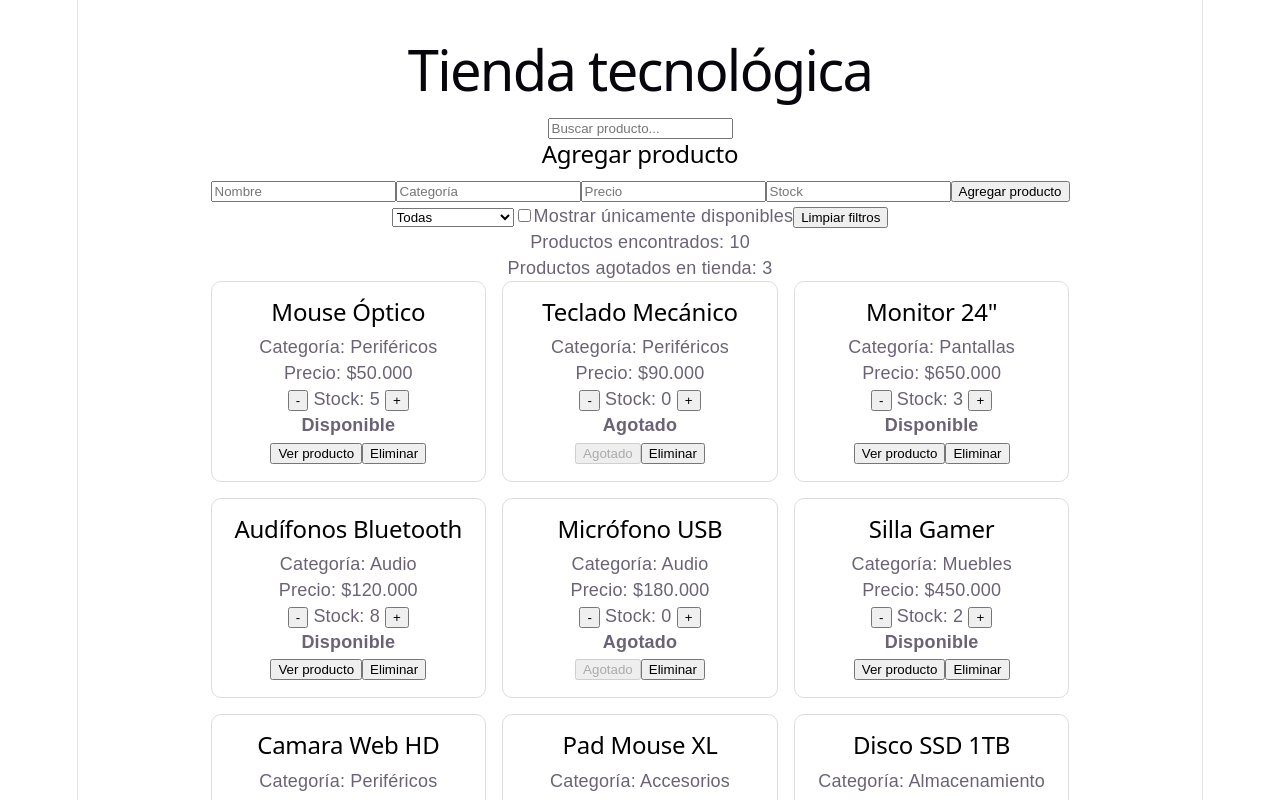
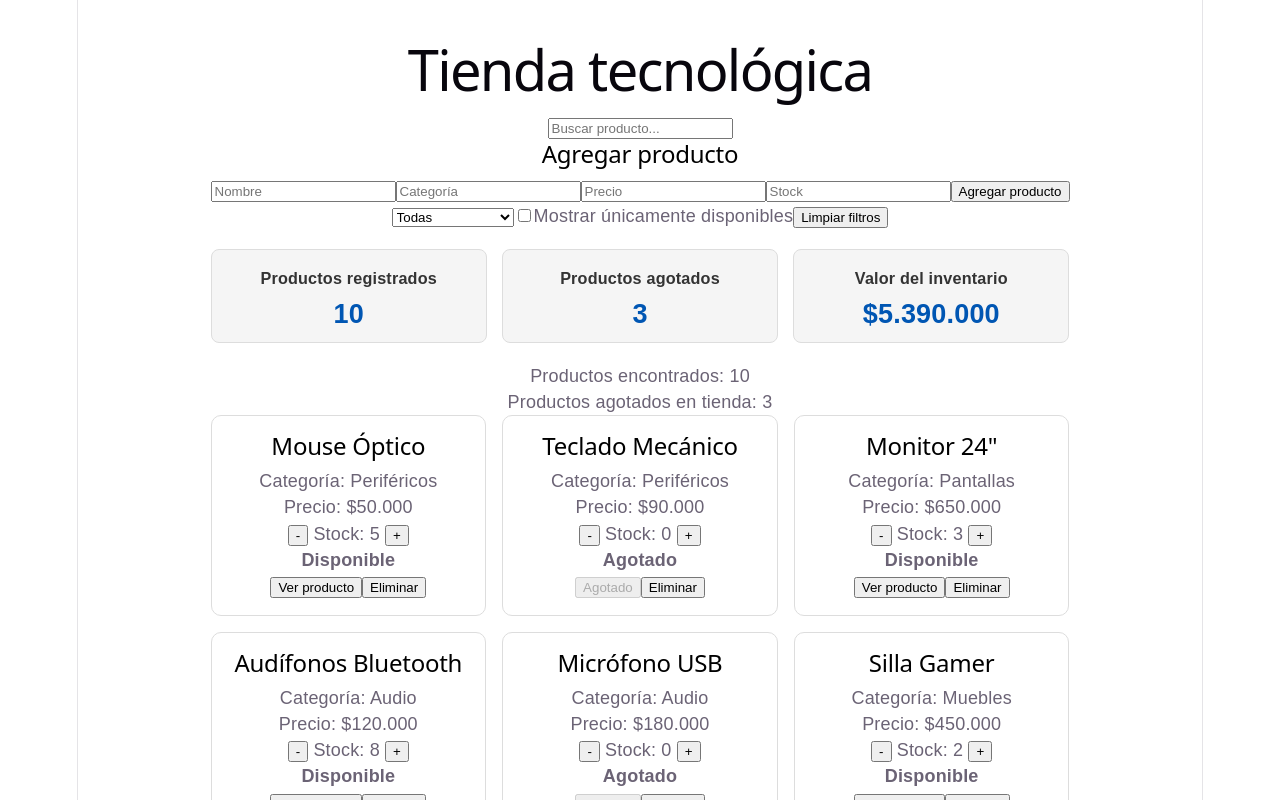
Before and after one commit to JulianR323/Reactjavaescri, a React (Vite) app in the folder tienda-react/: page / in a window 1280 px wide. Shown: the top 800 px of the page. Built offline with nearby package versions, Linux system fonts and the light colour scheme.

Commit message:
mision 8 Construye un tablero dinámico, Arriba del catálogo deberán aparecer tres indicadores que cambien cuando cambia el estado.

```diff
--- a/tienda-react/src/App.css
+++ b/tienda-react/src/App.css
@@ -18,3 +18,31 @@
 h2{
     color: black;
 }
+.tablero {
+  display: flex;
+  gap: 15px;
+  margin-bottom: 20px;
+  margin-top: 20px;
+}
+
+.tarjeta-indicador {
+  flex: 1;
+  background-color: #f5f5f5;
+  padding: 15px;
+  border-radius: 8px;
+  text-align: center;
+  border: 1px solid #ddd;
+}
+
+.tarjeta-indicador h4 {
+  margin: 0;
+  color: #333;
+  font-size: 0.9rem;
+}
+
+.tarjeta-indicador p {
+  margin: 10px 0 0 0;
+  font-size: 1.5rem;
+  font-weight: bold;
+  color: #0056b3;
+}
--- a/tienda-react/src/App.jsx
+++ b/tienda-react/src/App.jsx
@@ -26,11 +26,16 @@ const eliminarProducto = (id) => {
     return coincideNombre && coincideCategoria && coincideStock;
   });
 
-  const productosAgotados = productos.reduce(
-    (total, producto) => (producto.stock === 0 ? total + 1 : total),
+const totalRegistrados = productos.length;
+
+  const productosAgotados = productos.filter(
+    (producto) => producto.stock === 0
+  ).length;
+
+  const valorInventario = productos.reduce(
+    (total, producto) => total + (producto.precio * producto.stock),
     0
-  );
-
+);
   const limpiarFiltros = () => {
     setBusqueda("");
     setCategoria("Todas");
@@ -93,7 +98,22 @@ onAgregar={agregarProducto}
 
         <button onClick={limpiarFiltros}>Limpiar filtros</button>
       </div>
+    <div className="tablero">
+      <div className="tarjeta-indicador">
+        <h4>Productos registrados</h4>
+        <p>{totalRegistrados}</p>
+      </div>
 
+      <div className="tarjeta-indicador">
+        <h4>Productos agotados</h4>
+        <p>{productosAgotados}</p>
+      </div>
+
+      <div className="tarjeta-indicador">
+        <h4>Valor del inventario</h4>
+        <p>${valorInventario.toLocaleString("es-CO")}</p>
+      </div>
+    </div>
       {}
       <p>Productos encontrados: {productosFiltrados.length}</p>
       <p>Productos agotados en tienda: {productosAgotados}</p>
```
Also changed, not shown: 1 other file (tests, documents, lock files or other folders).
